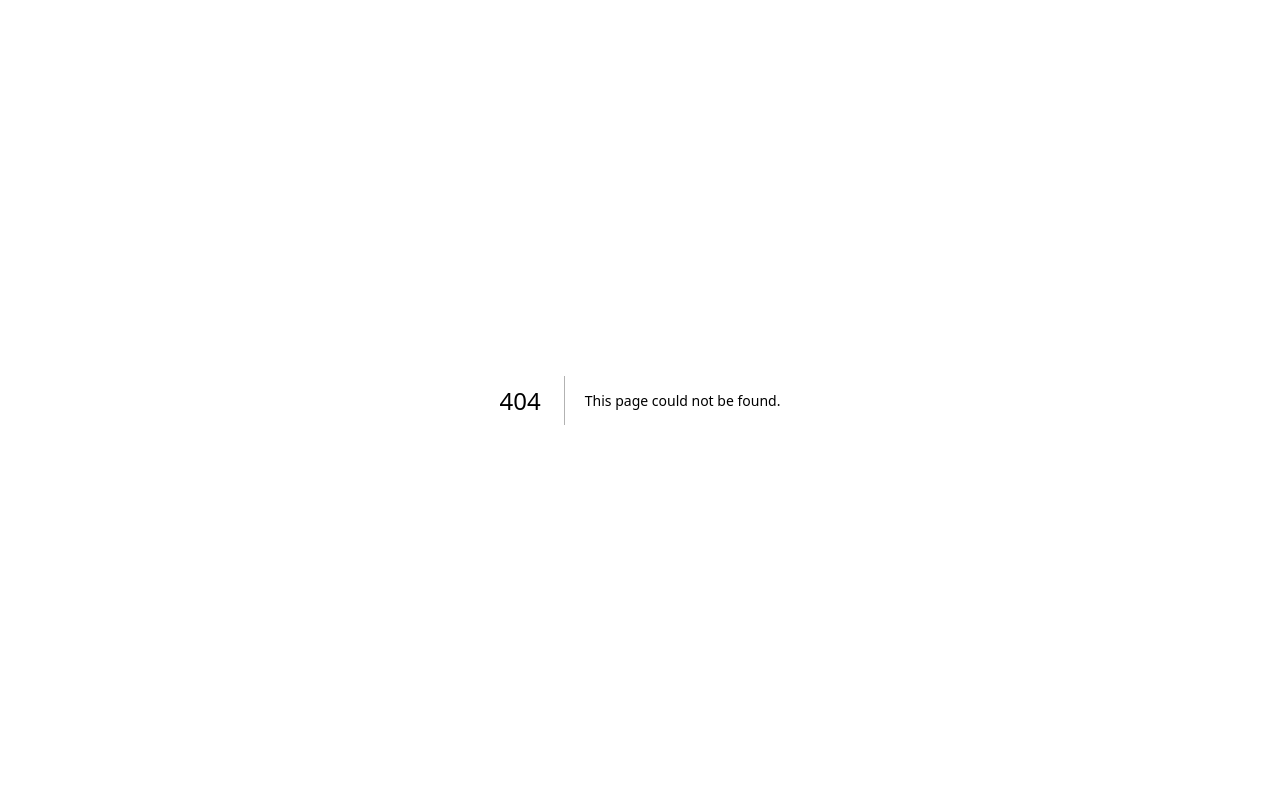
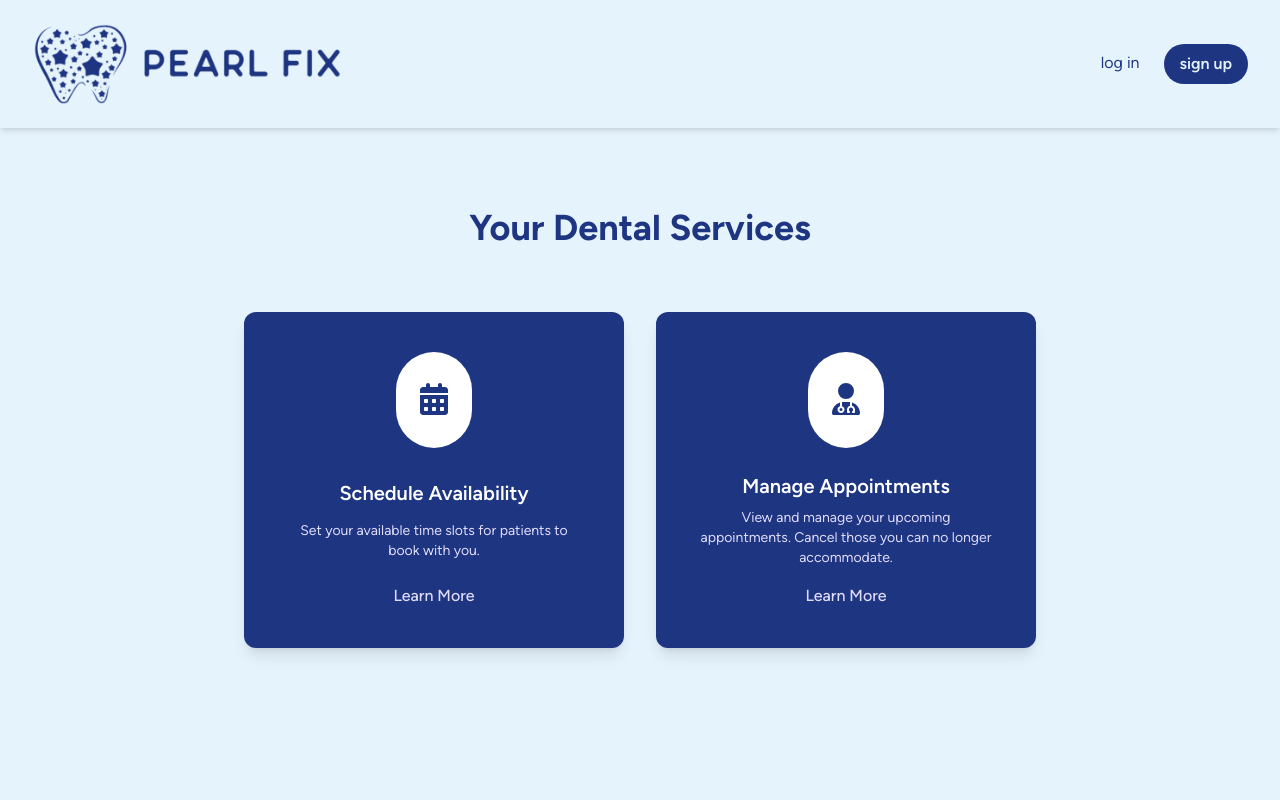
Before and after one commit to renney-11/pearl-fix, a Next.js app in the folder frontend/: page /dentist-tool/landing-page in a window 1280 px wide. Before the commit this address had no page. Shown: the top 800 px of the page. Built offline with nearby package versions, Linux system fonts and the light colour scheme.

Commit message:
#41 create landing page for dentist

```diff
--- /dev/null
+++ b/frontend/app/dentist-tool/landing-page/page.tsx
@@ -0,0 +1,74 @@
+"use client";
+
+import React, { useState } from "react";
+import { FontAwesomeIcon } from "@fortawesome/react-fontawesome";
+import { faMapLocationDot } from "@fortawesome/free-solid-svg-icons";
+import { faCalendarDays, faUserDoctor } from "@fortawesome/free-solid-svg-icons"; // Import the new icon
+import Header from "@/src/components/header";
+import Background from "@/src/components/background";
+
+interface Service {
+  id: number;
+  icon: any;
+  title: string;
+  description: string;
+  link: string;
+}
+
+const DentistLandingPage: React.FC = () => {
+  const services: Service[] = [
+    {
+      id: 1,
+      icon: faCalendarDays, // Use the calendar days icon
+      title: "Schedule Availability",
+      description: "Set your available time slots for patients to book with you.",
+      link: "/dentist-tool/time-slots",
+    },
+    {
+      id: 2,
+      icon: faUserDoctor, // Use the user doctor icon
+      title: "Manage Appointments",
+      description: "View and manage your upcoming appointments. Cancel those you can no longer accommodate.",
+      link: "/dentist-tool/upcoming-appointments",
+    },
+  ];
+
+  const [hovered, setHovered] = useState<number | null>(null);
+
+  return (
+    <Background>
+      <Header />
+      <main className="text-center p-8 min-h-screen flex flex-col items-center justify-start mt-12">
+        <h2 className="text-4xl font-bold mb-16 text-[rgba(30,53,130,255)]">Your Dental Services</h2>
+
+        <div className="flex justify-center gap-8 w-full max-w-screen-xl px-8">
+          {services.map((service) => (
+            <a
+              key={service.id}
+              href={service.link}
+              className={`bg-[rgba(30,53,130,255)] text-white rounded-xl p-10 flex flex-col items-center justify-between
+                shadow-lg hover:shadow-2xl transition-transform transform ${
+                  hovered === service.id ? "translate-y-[-8px]" : "translate-y-0"
+                }`}
+              onMouseEnter={() => setHovered(service.id)}
+              onMouseLeave={() => setHovered(null)}
+              style={{ minHeight: "320px", width: "380px" }}
+            >
+              <div
+                className="bg-white text-[rgba(30,53,130,255)] rounded-full p-6 mb-6"
+                style={{ fontSize: "2rem" }}
+              >
+                <FontAwesomeIcon icon={service.icon} />
+              </div>
+              <h3 className="text-xl font-semibold mb-2">{service.title}</h3>
+              <p className="text-sm text-[#E0DCFB] mb-4">{service.description}</p>
+              <span className="text-[#E0DCFB] font-medium hover:underline">Learn More</span>
+            </a>
+          ))}
+        </div>
+      </main>
+    </Background>
+  );
+};
+
+export default DentistLandingPage;
--- a/frontend/app/dentist-tool/login/page.tsx
+++ b/frontend/app/dentist-tool/login/page.tsx
@@ -38,7 +38,7 @@ export default function Login() {
         if (token) {
           sessionStorage.setItem("authToken", token); // Save token securely
           alert("Login successful!");
-          router.push("/dentist-tool/time-slots");
+          router.push("/dentist-tool/landing-page");
         } else {
           alert("Login successful, but no token received.");
         }
--- a/frontend/app/dentist-tool/time-slots/page.tsx
+++ b/frontend/app/dentist-tool/time-slots/page.tsx
@@ -318,7 +318,7 @@ export default function Appointment() {
 
           <SubBackground>
           <h2 className="text-4xl font-bold text-[#1E3582] text-center mb-5">
-          Let's Set Your Availability
+          Schedule Your Availability
           </h2>
           <div className="text-lg font-medium text-[#1E3582] text-center mb-8">
           <p>
--- a/frontend/app/dentist-tool/upcoming-appointments/page.tsx
+++ b/frontend/app/dentist-tool/upcoming-appointments/page.tsx
@@ -65,9 +65,30 @@ export default function UpcomingAppointments() {
         <Background>
           <Header />
 
+          <nav className="flex m-8" aria-label="Breadcrumb">
+            <ol className="inline-flex items-center space-x-1 md:space-x-2 rtl:space-x-reverse">
+                <li className="inline-flex items-center">
+                <a href="/dentist-tool/landing-page" className="inline-flex items-center text-sm font-medium text-popup-blue hover:text-main-blue dark:text-gray-400 dark:hover:text-blue">
+                    <svg className="w-3 h-3 me-2.5" aria-hidden="true" xmlns="http://www.w3.org/2000/svg" fill="currentColor" viewBox="0 0 20 20">
+                    <path d="m19.707 9.293-2-2-7-7a1 1 0 0 0-1.414 0l-7 7-2 2a1 1 0 0 0 1.414 1.414L2 10.414V18a2 2 0 0 0 2 2h3a1 1 0 0 0 1-1v-4a1 1 0 0 1 1-1h2a1 1 0 0 1 1 1v4a1 1 0 0 0 1 1h3a2 2 0 0 0 2-2v-7.586l.293.293a1 1 0 0 0 1.414-1.414Z"/>
+                    </svg>
+                    Home
+                </a>
+                </li>
+                <li aria-current="page">
+                <div className="flex items-center">
+                    <svg className="rtl:rotate-180 w-3 h-3 text-popup-blue mx-1" aria-hidden="true" xmlns="http://www.w3.org/2000/svg" fill="none" viewBox="0 0 6 10">
+                    <path stroke="currentColor" strokeLinecap="round" strokeLinejoin="round" strokeWidth="2" d="m1 9 4-4-4-4"/>
+                    </svg>
+                    <span className="ms-1 text-sm font-medium text-gray-500 md:ms-2 dark:text-gray-400">Manage Appointments</span>
+                </div>
+                </li>
+            </ol>
+            </nav>
+
           {/* "Upcoming Appointments" header */}
           <div className="text-center p-8 mb-4">
-            <h1 className="text-3xl font-bold text-main-blue">Upcoming Appointments</h1>
+            <h1 className="text-3xl font-bold text-main-blue">Manage Your Upcoming Appointments</h1>
           </div>
 
           <div className="p-6">
```
